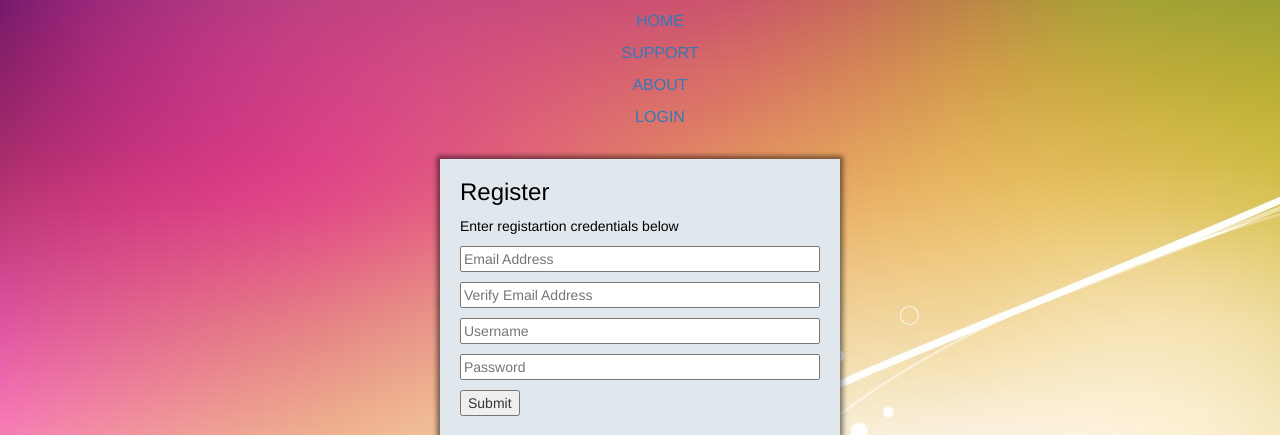
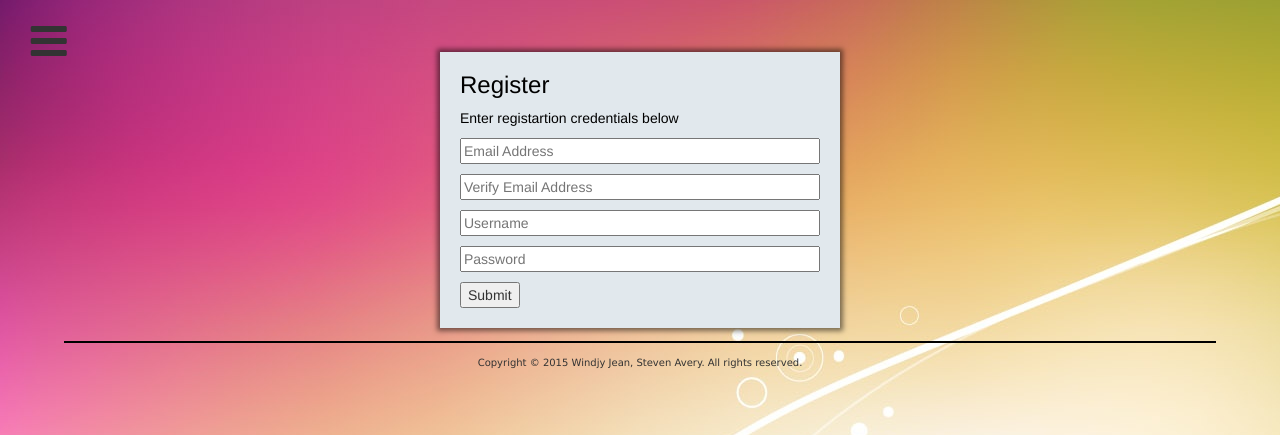
Before and after one commit to Yuugami/Web-Dev-Project, a PHP site: page /register.php in a window 1280 px wide. Shown: the top 435 px of the page. Run offline with PHP 8.4, Linux system fonts and the light colour scheme; some libraries are stand-ins or nearby versions.

Commit message:
merged login and register

```diff
--- a/register.php
+++ b/register.php
@@ -15,24 +15,27 @@
     <link rel="stylesheet" href="http://netdna.bootstrapcdn.com/bootstrap/3.0.0/css/bootstrap.min.css">
     <!-- Optional theme -->
     <link rel="stylesheet" href="http://netdna.bootstrapcdn.com/bootstrap/3.0.0/css/bootstrap-theme.min.css">
+    <!-- Font Awesome -->
+    <link rel="stylesheet" href="https://maxcdn.bootstrapcdn.com/font-awesome/4.5.0/css/font-awesome.min.css">
     <!-- HTML5 shim and Respond.js IE8 support of HTML5 elements and media queries -->
     <!--[if lt IE 9]>
     <script src="../../assets/js/html5shiv.js"></script>
     <script src="../../assets/js/respond.min.js"></script>
     <![endif]-->
+    <!-- Other Scripts -->
+    <script type='text/javascript' src='js/main.js'></script>
+    <script src="//code.jquery.com/ui/1.11.4/jquery-ui.js"></script>
 </head>
 <body>
-    <!-- Navigation bar just to take up space. This alphaalphalpha. So alpha it hurts.-->
+    <div id="darken"></div>
     <div class="header">
-        <div class="container">
-            <div class="navbar">
-                <ul>
-                    <li><a href="#">HOME</a></li>
-                    <li><a href="#">SUPPORT</a></li>
-                    <li><a href="#">ABOUT</a></li>
-                    <li><a href="#">LOGIN</a></li>
+      <i class="fa fa-bars fa-3x"></i>
+      <div class="menuPanel">
+        <ul style="padding-left: 0px">
+          <li><a href="login.php">Login</a></li>
+          <li>About</li>
+          <li>Support</li>
       </ul>
-            </div>
   </div>
 </div>
 <div class="container-fluid">
```
Also changed, not shown: login.php (+12 -9 lines). Lines whose indentation alone changed are shown as unchanged.
